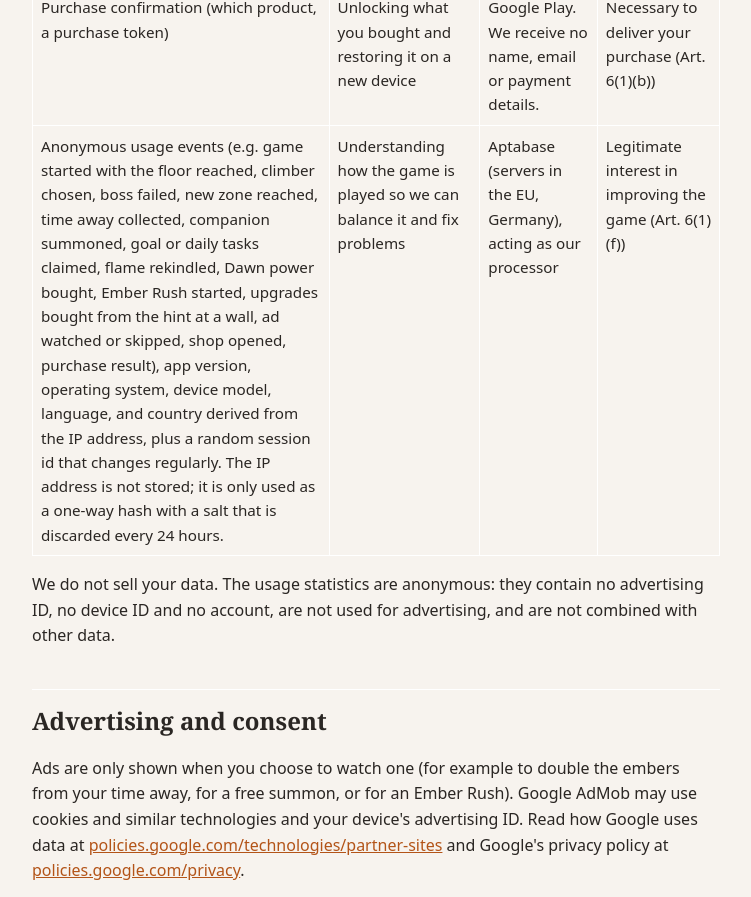
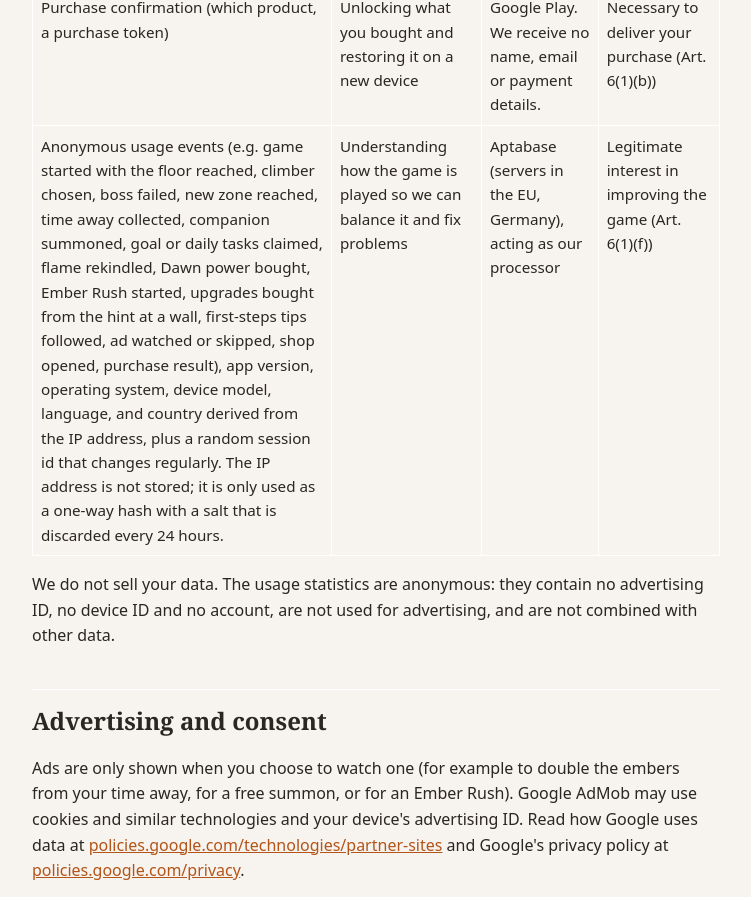
Before and after one commit to voxagastudios/voxagastudios.github.io, a plain HTML site: page emberspire/privacy.html in a window 1280 px wide. Shown: the part 1520-2417 px from the top of the page, without its empty margins (264-1015 px from the left). Drawn offline with Linux system fonts and the light colour scheme.

Commit message:
Add files via upload

```diff
--- a/emberspire/privacy.html
+++ b/emberspire/privacy.html
@@ -148,7 +148,7 @@
                     <td>Necessary to deliver your purchase (Art. 6(1)(b))</td>
                 </tr>
                 <tr>
-                    <td>Anonymous usage events (e.g. game started with the floor reached, climber chosen, boss failed, new zone reached, time away collected, companion summoned, goal or daily tasks claimed, flame rekindled, Dawn power bought, Ember Rush started, upgrades bought from the hint at a wall, ad watched or skipped, shop opened, purchase result), app version, operating system, device model, language, and country derived from the IP address, plus a random session id that changes regularly. The IP address is not stored; it is only used as a one-way hash with a salt that is discarded every 24 hours.</td>
+                    <td>Anonymous usage events (e.g. game started with the floor reached, climber chosen, boss failed, new zone reached, time away collected, companion summoned, goal or daily tasks claimed, flame rekindled, Dawn power bought, Ember Rush started, upgrades bought from the hint at a wall, first-steps tips followed, ad watched or skipped, shop opened, purchase result), app version, operating system, device model, language, and country derived from the IP address, plus a random session id that changes regularly. The IP address is not stored; it is only used as a one-way hash with a salt that is discarded every 24 hours.</td>
                     <td>Understanding how the game is played so we can balance it and fix problems</td>
                     <td>Aptabase (servers in the EU, Germany), acting as our processor</td>
                     <td>Legitimate interest in improving the game (Art. 6(1)(f))</td>
```
